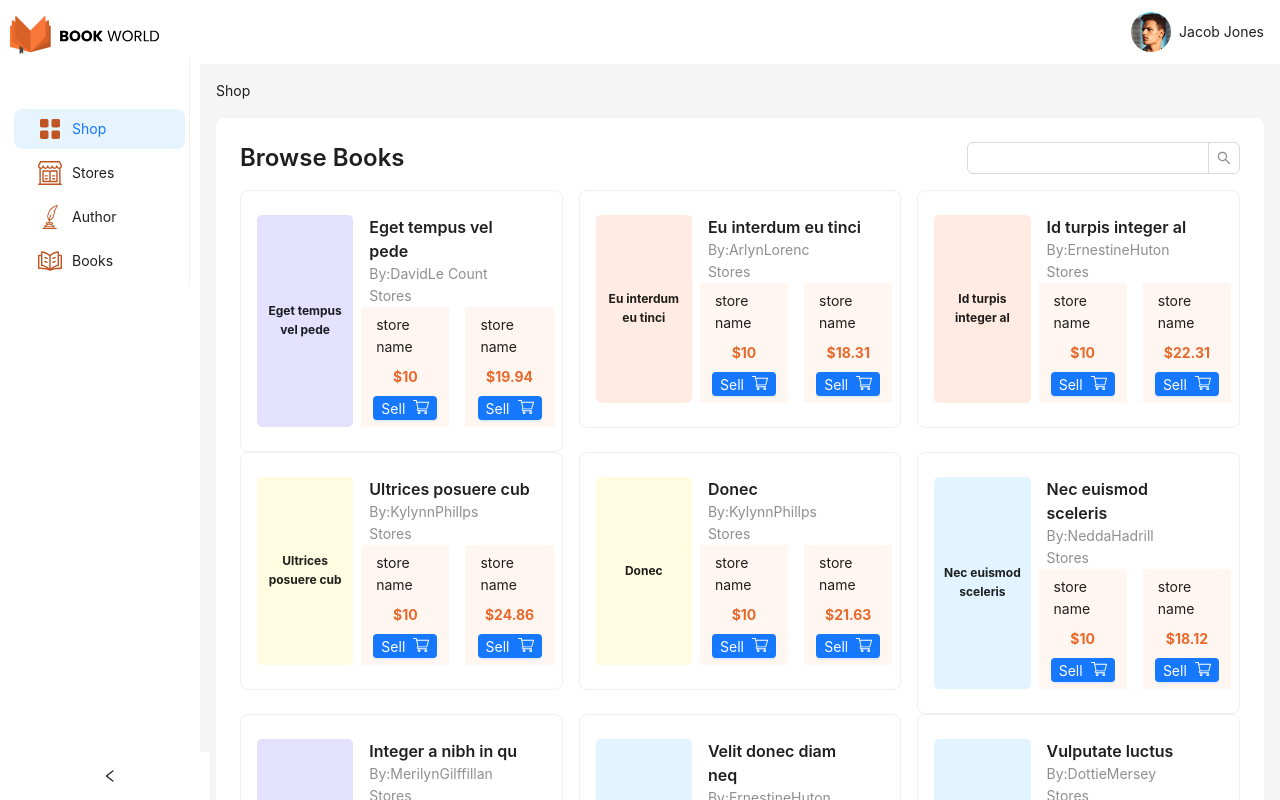
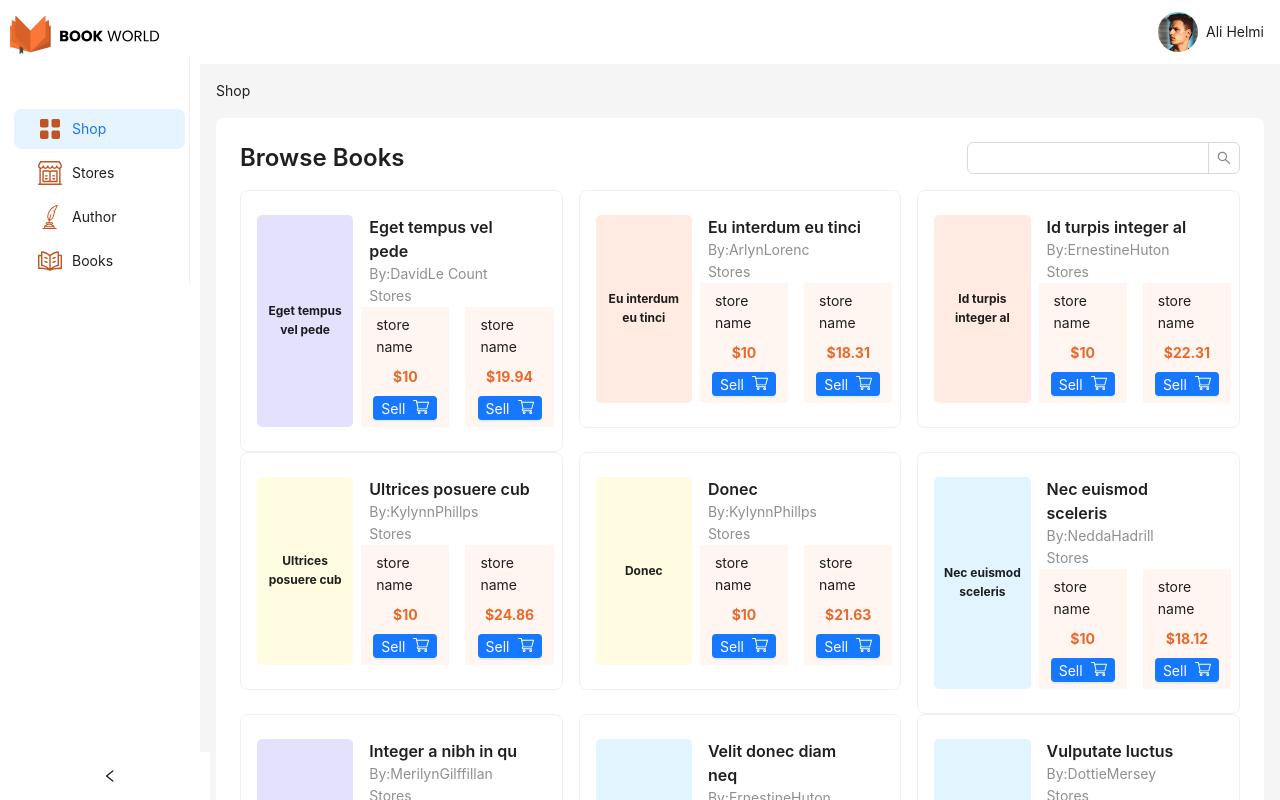
Before and after one commit to ahelmi365/ovarc-task, a React (Vite) app: page / in a window 1280 px wide. Shown: the top 800 px of the page. Built offline with nearby package versions, Linux system fonts and the light colour scheme; data requests are answered from the project's data file.

Commit message:
update user name in header

```diff
--- a/src/App.tsx
+++ b/src/App.tsx
@@ -160,7 +160,7 @@ const App: React.FC = () => {
                   marginRight: 8,
                 }}
               />
-              <span>Jacob Jones</span>
+              <span>Ali Helmi</span>
             </div>
           </div>
         </Header>
```
